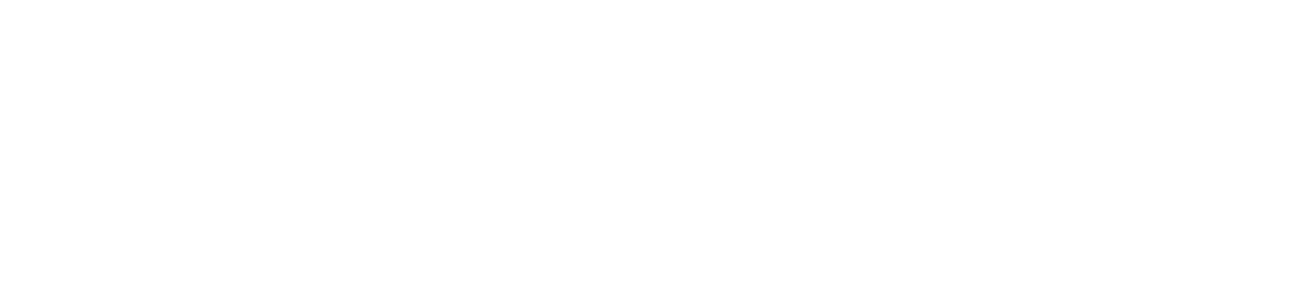
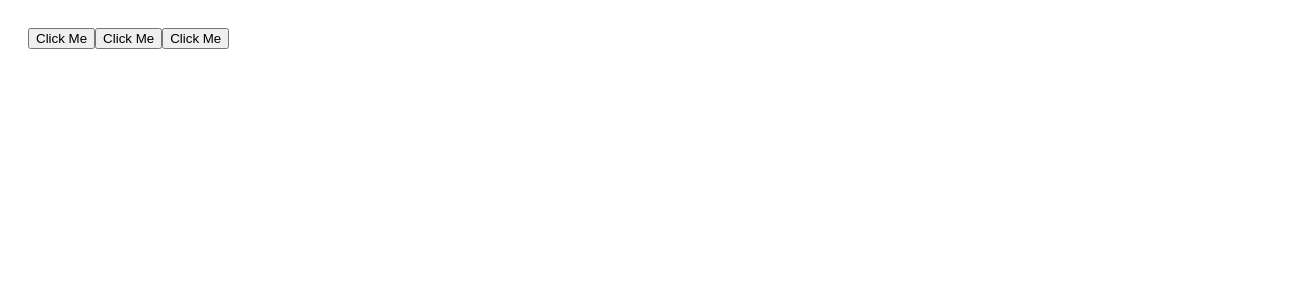
Before and after one commit to avivavra/master-site, a React (Create React App) app: page / in a window 1280 px wide. Shown: the top 300 px of the page, 1312 px wide, since content can reach past the window. Built offline with nearby package versions, Linux system fonts and the light colour scheme.

Commit message:
created a simple layout

```diff
--- a/package.json
+++ b/package.json
@@ -6,6 +6,7 @@
     "@testing-library/jest-dom": "^5.14.1",
     "@testing-library/react": "^11.2.7",
     "@testing-library/user-event": "^12.8.3",
+    "prop-types": "^15.7.2",
     "react": "^17.0.2",
     "react-dom": "^17.0.2",
     "react-scripts": "4.0.3",
--- a/src/App.css
+++ b/src/App.css
@@ -0,0 +1,3 @@
+body {
+  font-size: 16px;
+}
--- a/src/App.jsx
+++ b/src/App.jsx
@@ -1,8 +1,13 @@
 import React from 'react';
+import Layout from './app/layout';
 import './App.css';
 
 const App = () => (
-  <div />
+  <Layout>
+    <button type="button">Click Me</button>
+    <button type="button">Click Me</button>
+    <button type="button">Click Me</button>
+  </Layout>
 );
 
 export default App;
--- /dev/null
+++ b/src/app/layout/index.js
@@ -0,0 +1,3 @@
+import Layout from './layout';
+
+export default Layout;
--- /dev/null
+++ b/src/app/layout/layout.css
@@ -0,0 +1,7 @@
+#layout {
+  width: 100%;
+  max-height: 100%;
+  padding: 20px;
+  display: flex;
+  flex-direction: row;
+}
--- /dev/null
+++ b/src/app/layout/layout.jsx
@@ -0,0 +1,18 @@
+import React from 'react';
+import PropTypes from 'prop-types';
+import './layout.css';
+
+const Layout = ({ children }) => (
+    <div id="layout">
+        {children}
+    </div>
+);
+
+Layout.propTypes = {
+    children: PropTypes.oneOfType([
+        PropTypes.arrayOf(PropTypes.node),
+        PropTypes.node
+    ]).isRequired
+};
+
+export default Layout;
--- a/src/index.css
+++ b/src/index.css
@@ -0,0 +1,4 @@
+#root {
+  width: 100%;
+  height: 97vh;
+}
```
Also changed, not shown: .eslintrc.js.
